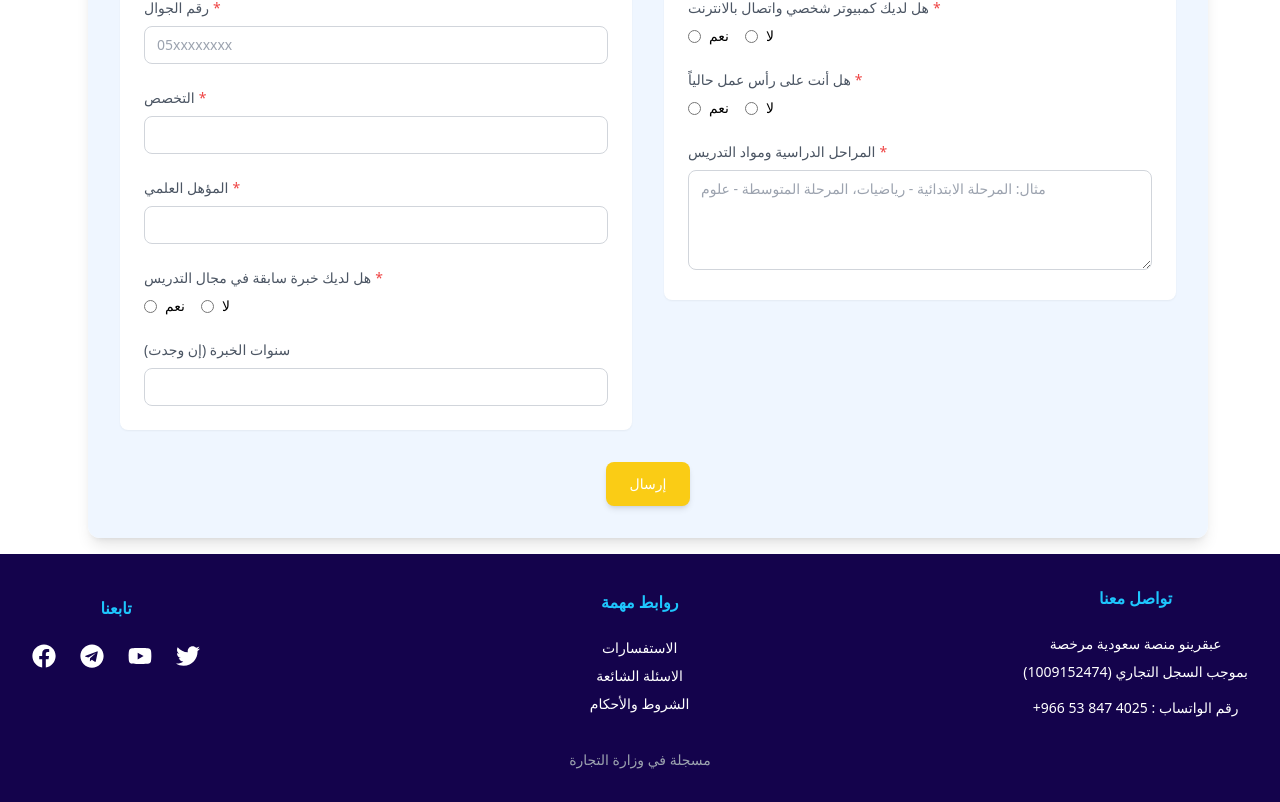
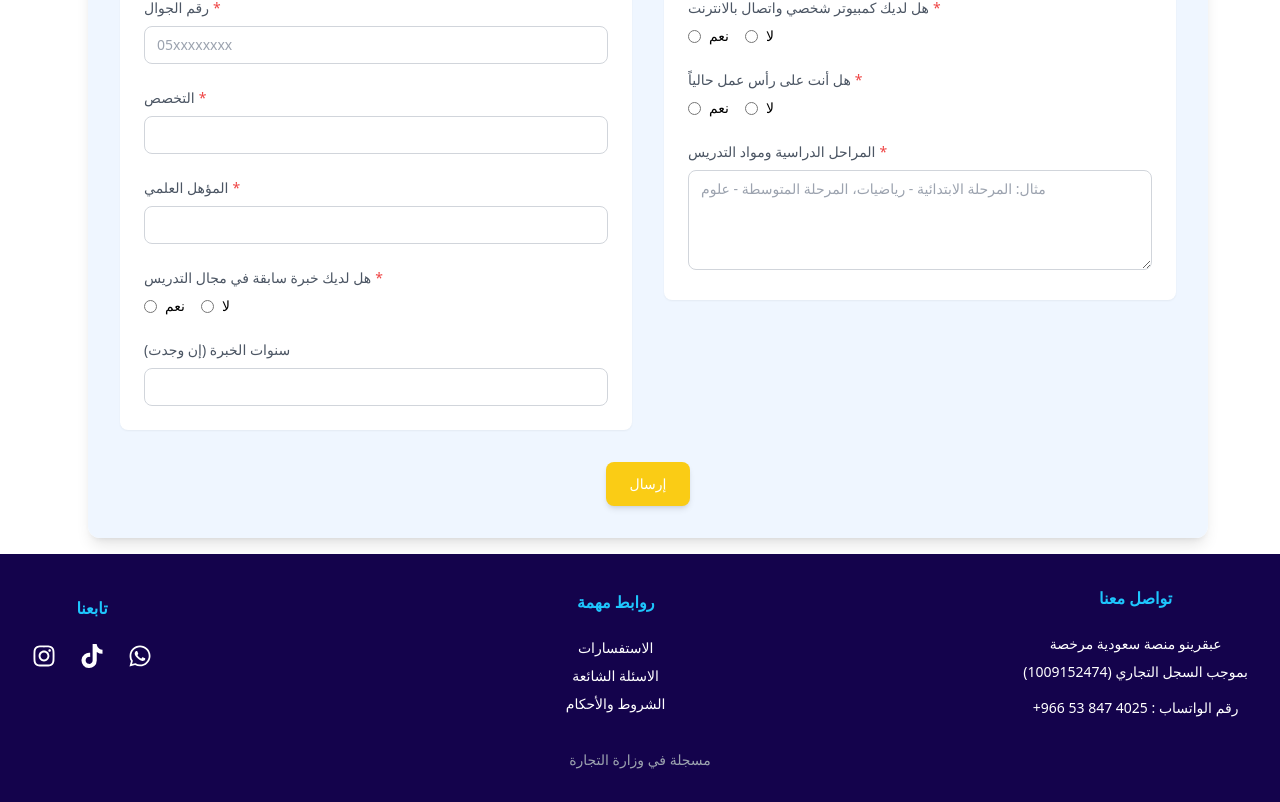
Before and after one commit to ayoubbezai/Abqarino, a React (Vite) app: page /teacher in a window 1280 px wide. Shown: the part 950-1752 px from the top of the page. Built offline with nearby package versions, Linux system fonts and the light colour scheme.

Commit message:
wahtssa linkp

```diff
--- a/src/Teacher  Page/form/Form.jsx
+++ b/src/Teacher  Page/form/Form.jsx
@@ -1,6 +1,7 @@
 import { useContext, useState } from 'react';
 import { LanguageContext } from '../../context/LanguageContext';
 import Button from '../../components/common/Button';
+import { socialLinks } from '../../data';
 
 const Form = () => {
     const { language } = useContext(LanguageContext);
@@ -118,7 +119,7 @@ const Form = () => {
         //google sheet link
 
         try {
-            const response = await fetch("https://script.google.com/macros/s/AKfycbx4pjklr-UW2KTIeQ4iOJvb1zOlpMLRIczF64t22tB7gDoqZuMswygcydATGVGRoCvP/exec", {
+            const response = await fetch(socialLinks.googlesheet2, {
                 method: "POST",
                 body: JSON.stringify(formData)
             })
--- a/src/components/footer/Footer.jsx
+++ b/src/components/footer/Footer.jsx
@@ -1,40 +1,76 @@
-import { FaFacebook, FaTwitter, FaTelegram, FaYoutube } from 'react-icons/fa'
+import { FaInstagram, FaTiktok, FaWhatsapp } from 'react-icons/fa'
 import { useContext } from 'react'
 import { LanguageContext } from '../../context/LanguageContext'
+import { socialLinks } from '../../data'
+
 export const Footer = () => {
     const { language } = useContext(LanguageContext);
     return (
         <div className="bg-blue-dark text-white py-8 relative">
             <div className="mx-auto px-4 sm:px-6 lg:px-8">
                 <div className="flex flex-col md:flex-row-reverse justify-between gap-8 sm:gap-0 items-center">
-                    <div className='flex flex-col gap-2 items-center justify-center  '>
-                        <h1 className="text-base font-bold text-center text-blue-light mb-4"> {`${language === 'ar' ? 'تواصل معنا' : 'Contact Us'} `}</h1>
-                        <div className="flex flex-col gap-2  items-center justify-center">
-                            <p className=' text-center text-sm   '> {`${language === 'ar' ? '   عبقرينو منصة سعودية مرخصة ' : ' Abqarinno Saudi platform licensed '} `} </p>
-                            <p className='text-center text-sm  '> {`${language === 'ar' ? '(1009152474)  بموجب السجل التجاري' : 'by the commercial register (1009152474) '} `} </p>
-                            <p className='text-center text-sm mt-2  '> {`${language === 'ar' ? '+966 53 847 رقم الواتساب : 4025' : 'Whatsapp : +966 53 847 4025'} `} </p>
+                    <div className='flex flex-col gap-2 items-center justify-center'>
+                        <h1 className="text-base font-bold text-center text-blue-light mb-4">
+                            {language === 'ar' ? 'تواصل معنا' : 'Contact Us'}
+                        </h1>
+                        <div className="flex flex-col gap-2 items-center justify-center">
+                            <p className='text-center text-sm'>
+                                {language === 'ar' ? 'عبقرينو منصة سعودية مرخصة' : 'Abqarinno Saudi platform licensed'}
+                            </p>
+                            <p className='text-center text-sm'>
+                                {language === 'ar' ? '(1009152474) بموجب السجل التجاري' : 'by the commercial register (1009152474)'}
+                            </p>
+                            <p className='text-center text-sm mt-2'>
+                                {language === 'ar' ? '+966 53 847 رقم الواتساب : 4025' : 'Whatsapp : +966 53 847 4025'}
+                            </p>
                         </div>
                     </div>
-                    <div className={`flex flex-col gap-2 items-center justify-center ${language === 'ar' ? 'md:ml-14' : 'md:ml-24'} mt-10 md:mt-0 `}>
-                        <h1 className="text-base font-bold text-center text-blue-light mb-4"> {`${language === 'ar' ? 'روابط مهمة' : 'Important Links'} `}</h1>
+                    <div className={`flex flex-col gap-2 items-center justify-center ${language === 'ar' ? 'md:ml-14' : 'md:ml-24'} mt-10 md:mt-0`}>
+                        <h1 className="text-base font-bold text-center text-blue-light mb-4">
+                            {language === 'ar' ? 'روابط مهمة' : 'Important Links'}
+                        </h1>
                         <div className="flex flex-col gap-2 items-center justify-center">
-                            <h2 className="text-sm"> {`${language === 'ar' ? 'الاستفسارات' : 'Questions'} `}    </h2>
-                            <h2 className="text-sm"> {`${language === 'ar' ? 'الاسئلة الشائعة' : 'Frequently Asked Questions'} `}</h2>
-                            <h2 className="text-sm"> {`${language === 'ar' ? 'الشروط والأحكام' : 'Terms and Conditions'} `}</h2>
+                            <h2 className="text-sm">{language === 'ar' ? 'الاستفسارات' : 'Questions'}</h2>
+                            <h2 className="text-sm">{language === 'ar' ? 'الاسئلة الشائعة' : 'Frequently Asked Questions'}</h2>
+                            <h2 className="text-sm">{language === 'ar' ? 'الشروط والأحكام' : 'Terms and Conditions'}</h2>
                         </div>
                     </div>
                     <div className='mt-10 md:mt-0 mb-10'>
-                        <h1 className="text-base font-bold text-center text-blue-light mb-6"> {`${language === 'ar' ? 'تابعنا' : 'Follow Us'} `}</h1>
+                        <h1 className="text-base font-bold text-center text-blue-light mb-6">
+                            {language === 'ar' ? 'تابعنا' : 'Follow Us'}
+                        </h1>
                         <div className='flex flex-row gap-6 items-center justify-center'>
-                            <FaFacebook className="hover:text-blue-bright text-2xl text-white cursor-pointer" />
-                            <FaTelegram className="hover:text-blue-bright text-2xl text-white cursor-pointer" />
-                            <FaYoutube className="hover:text-blue-bright text-2xl text-white cursor-pointer" />
-                            <FaTwitter className="hover:text-blue-bright text-2xl text-white cursor-pointer" />
+                            <a
+                                href={socialLinks.instagram}
+                                target="_blank"
+                                rel="noopener noreferrer"
+                                className="hover:text-blue-bright text-2xl text-white transition-colors duration-200"
+                            >
+                                <FaInstagram />
+                            </a>
+                            <a
+                                href={socialLinks.tiktok}
+                                target="_blank"
+                                rel="noopener noreferrer"
+                                className="hover:text-blue-bright text-2xl text-white transition-colors duration-200"
+                            >
+                                <FaTiktok />
+                            </a>
+                            <a
+                                href={socialLinks.whatsapp}
+                                target="_blank"
+                                rel="noopener noreferrer"
+                                className="hover:text-blue-bright text-2xl text-white transition-colors duration-200"
+                            >
+                                <FaWhatsapp />
+                            </a>
                         </div>
                     </div>
                 </div>
             </div>
-            <h3 className='text-center text-sm text-gray-400  bottom-3 left-0 right-0 mt-8 mb-6 md:mb-0'> {`${language === 'ar' ? 'مسجلة في  وزارة التجارة' : 'Licensed by the  Ministry of Commerce'} `}</h3>
+            <h3 className='text-center text-sm text-gray-400 bottom-3 left-0 right-0 mt-8 mb-6 md:mb-0'>
+                {language === 'ar' ? 'مسجلة في وزارة التجارة' : 'Licensed by the Ministry of Commerce'}
+            </h3>
         </div>
     )
 }
--- a/src/components/sections/form/Form.jsx
+++ b/src/components/sections/form/Form.jsx
@@ -1,6 +1,8 @@
 import { useContext, useState } from 'react';
 import { LanguageContext } from '../../../context/LanguageContext';
 import Button from '../../common/Button';
+import { socialLinks } from '../../../data';
+
 const Form = () => {
 
     const serviceOptions = {
@@ -104,7 +106,7 @@ const Form = () => {
         const formDataToSend = new FormData();
 
         // Add your Web3Forms access key here
-        formDataToSend.append("access_key", "99c5e7f9-c94a-4e59-b83a-7f340a44433d");
+        formDataToSend.append("access_key", socialLinks.gmail);
 
         // Add additional form data
         formDataToSend.append("form type", "student form")
@@ -144,7 +146,7 @@ const Form = () => {
         //google sheet link
 
         try {
-            const response = await fetch("https://script.google.com/macros/s/AKfycbz-v6VqNW5pdCvhWfiKLgeH51mCJbWIhRKeZkAzvwux5mvTsNOwcv9FtjGajLow3UJ6/exec", {
+            const response = await fetch(socialLinks.googlesheet1, {
                 method: "POST",
                 body: JSON.stringify(formData)
             })
--- a/src/components/sections/sectionOne/SectionOne.jsx
+++ b/src/components/sections/sectionOne/SectionOne.jsx
@@ -2,10 +2,11 @@ import { useContext } from "react"
 import { sectionOne } from "../../../data"
 import { LanguageContext } from "../../../context/LanguageContext"
 import sectionOneImage from "../../../assets/sections/image1.jpg"
+import { socialLinks } from "../../../data"
 
 const SectionOne = () => {
 
-    const link = `https://wa.me/966538474025`
+    const link = socialLinks.whatsapp
 
     const { language } = useContext(LanguageContext)
     return (
@@ -27,7 +28,7 @@ const SectionOne = () => {
                     </p>
 
                     <div className={`mt-6`}>
-                        <a href={link} target="_blank" className="bg-yellow-bright hover:bg-yellow-500 px-12 py-3 rounded-lg transition-colors duration-200 shadow-lg hover:shadow-xl text-base text-center text-white">
+                        <a href={link} target="_blank" className="bg-yellow-bright hover:bg-yellow-500 px-12 py-3 rounded-lg transition-colors duration-200 shadow-lg hover:shadow-xl text-sm text-center text-white">
                             {language === 'ar' ? 'اكتشف المزيد' : 'Learn More'}
                         </a>
                     </div>
--- a/src/data/index.js
+++ b/src/data/index.js
@@ -129,3 +129,14 @@ export const sectionOnePartTwo = {
     en: "Abqarino facilitates learning and provides a way for teachers to reach students easily, all you need to focus on is the quality of the teaching provided.",
   },
 };
+
+export const socialLinks = {
+  instagram:
+    "https://www.instagram.com/genius.sa0/?igsh=c2t1dGQwbmJxNWRo&utm_source=qr",
+  tiktok: "https://www.tiktok.com/@genius.sa0?_t=ZS-8ssQzncw5oq&_r=1",
+  whatsapp: "https://wa.me/+966538474025",
+  gmail: "99c5e7f9-c94a-4e59-b83a-7f340a44433d",
+  googlesheet1:
+    "https://script.google.com/macros/s/AKfycbz-v6VqNW5pdCvhWfiKLgeH51mCJbWIhRKeZkAzvwux5mvTsNOwcv9FtjGajLow3UJ6/exec",
+  googlesheet2: "https://script.google.com/macros/s/AKfycbx4pjklr-UW2KTIeQ4iOJvb1zOlpMLRIczF64t22tB7gDoqZuMswygcydATGVGRoCvP/exec"
+};
```
